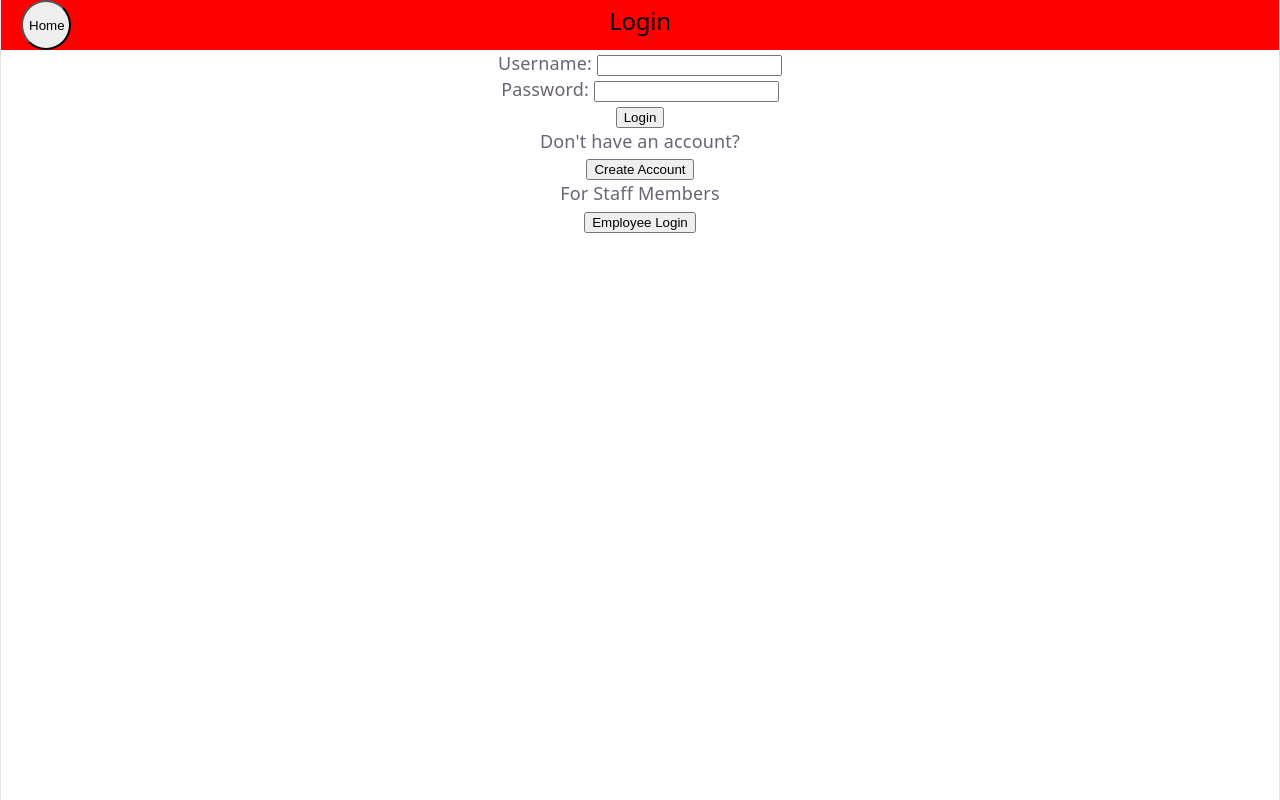
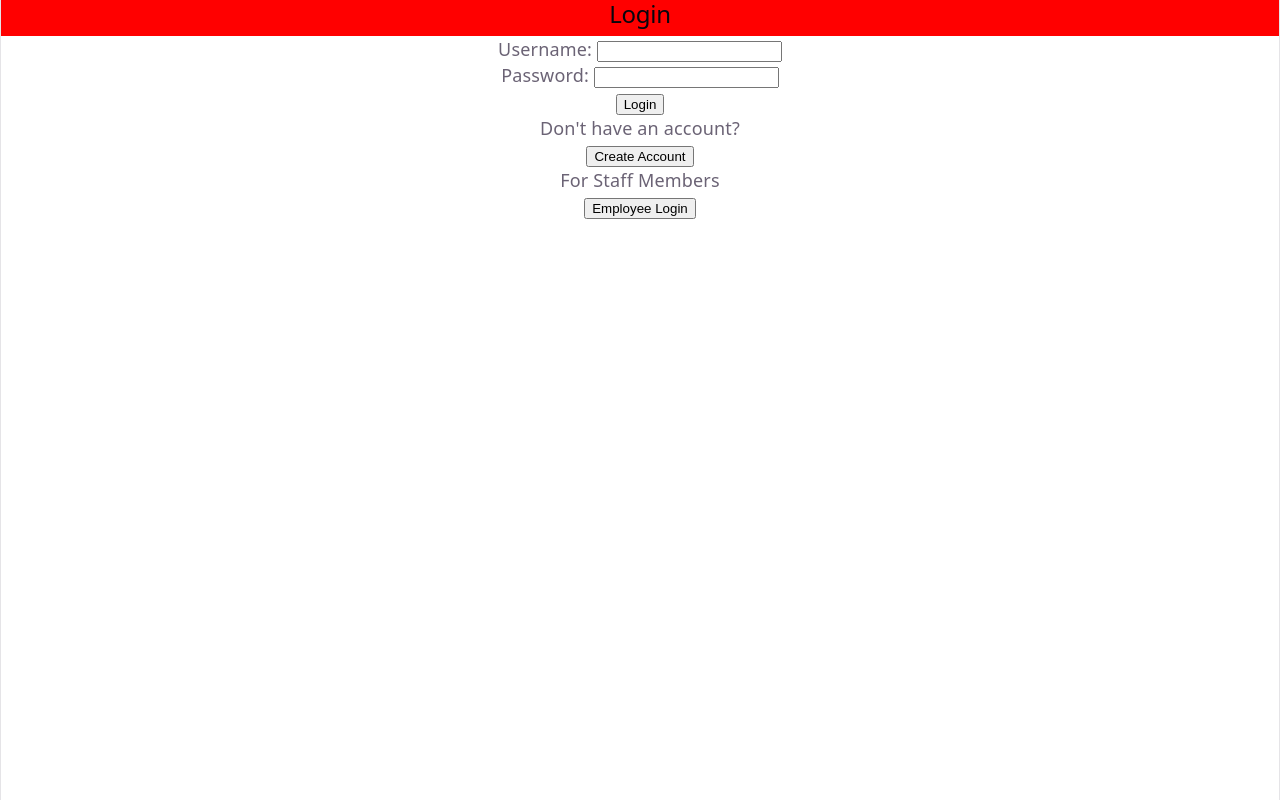
Before and after one commit to ChaseWright294/AutoParts, a React (Vite) app in the folder AutoParts/: page / in a window 1280 px wide. Built offline with nearby package versions, Linux system fonts and the light colour scheme.

Commit message:
Home button hidden on same pages as account button

```diff
--- a/AutoParts/src/Header.jsx
+++ b/AutoParts/src/Header.jsx
@@ -63,13 +63,14 @@ function Header({ title }) {
 
     return(
         <div className='header-container'>
+            {!shouldBeHidden && (
                 <div className = "home-button-container">
                     <Link to="/Home">
                         <button className='home-button' aria-label='Go to home page'>
                             Home
                         </button>
                     </Link>
-            </div>
+            </div>)}
             <h2 className='title-text'>{title}</h2>
             {!shouldBeHidden && <AccountMenu />}
         </div>
```
Lines whose indentation alone changed are shown as unchanged.
